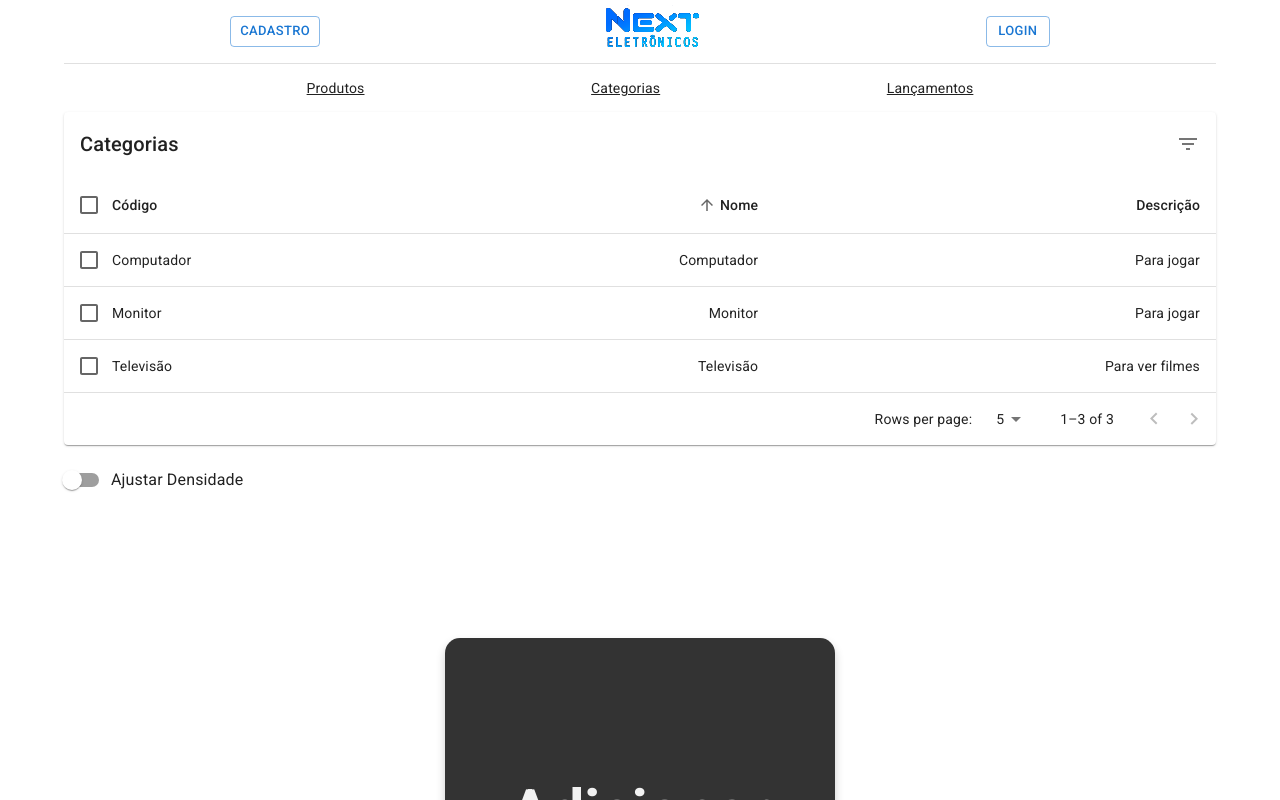
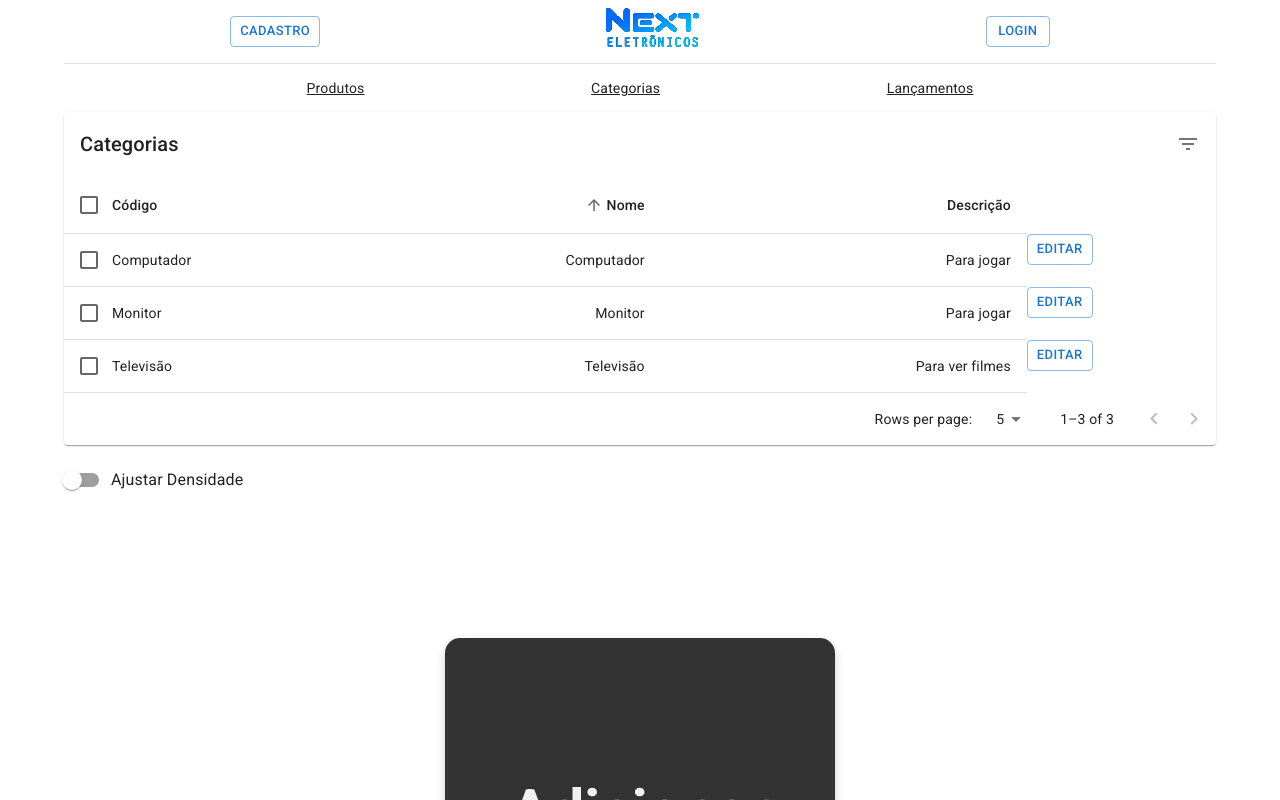
Before and after one commit to ViniciusCTeixeira/SerratecReactProject, a React (Vite) app: page /categorias in a window 1280 px wide. Shown: the top 800 px of the page. Built offline with nearby package versions, Linux system fonts and the light colour scheme.

Commit message:
Botão Edit(Categoria)

```diff
--- a/src/Pages/Categoria/Categorias.tsx
+++ b/src/Pages/Categoria/Categorias.tsx
@@ -21,6 +21,11 @@ import DeleteIcon from '@mui/icons-material/Delete';
 import FilterListIcon from '@mui/icons-material/FilterList';
 import {visuallyHidden} from '@mui/utils';
 import {Add} from './Add'
+import Button from '@mui/material/Button';
+
+function sayHello() {
+
+  }
 
 interface Data {
     codigo: number;
@@ -347,6 +352,7 @@ export function Categorias() {
                                             </TableCell>
                                             <TableCell align="right">{row.nome}</TableCell>
                                             <TableCell align="right">{row.descricao}</TableCell>
+                                            <Button variant="outlined" size="small" href="/edit">Editar</Button>
                                         </TableRow>
                                          );
                                 })}
--- a/src/Routes.tsx
+++ b/src/Routes.tsx
@@ -5,6 +5,7 @@ import Cadastro from './Pages/User/Cadastro';
 import {Home} from './Pages/Home/Home';
 import {Categorias} from './Pages/Categoria/Categorias';
 import {Endereco} from './Pages/Endereco/Endereco'
+import { Edit } from './Pages/Categoria/Edit';
 
 export default function AppRoutes() {
     return (
@@ -16,6 +17,7 @@ export default function AppRoutes() {
                 <Route path="/produtos" element={<Login/>}/>
                 <Route path="/categorias" element={<Categorias/>}/>
                 <Route path="/endereco" element={<Endereco/>}/>
+                <Route path="/edit" element={<Edit/>}/>
             </Routes>
         </BrowserRouter>
     );
```
